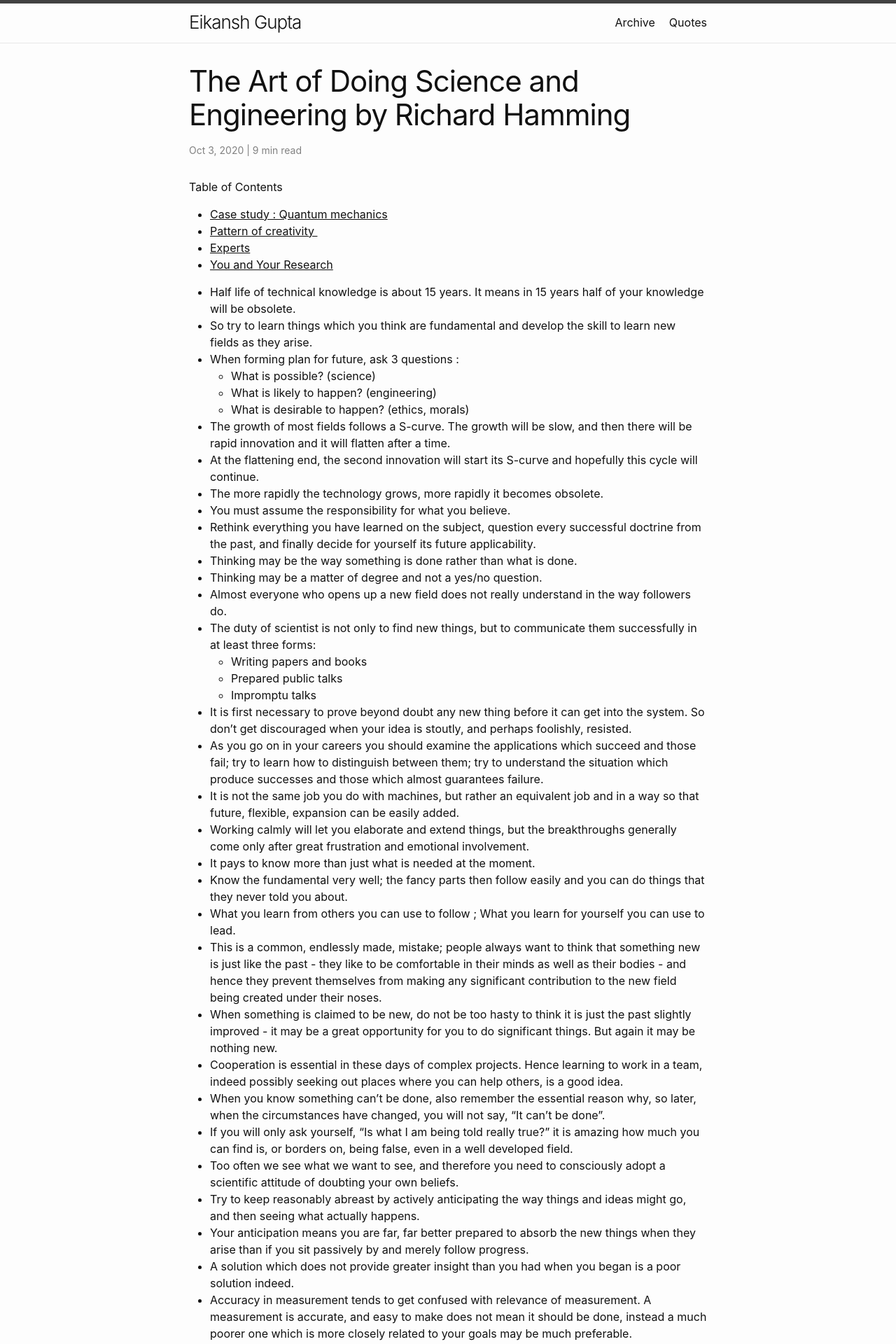
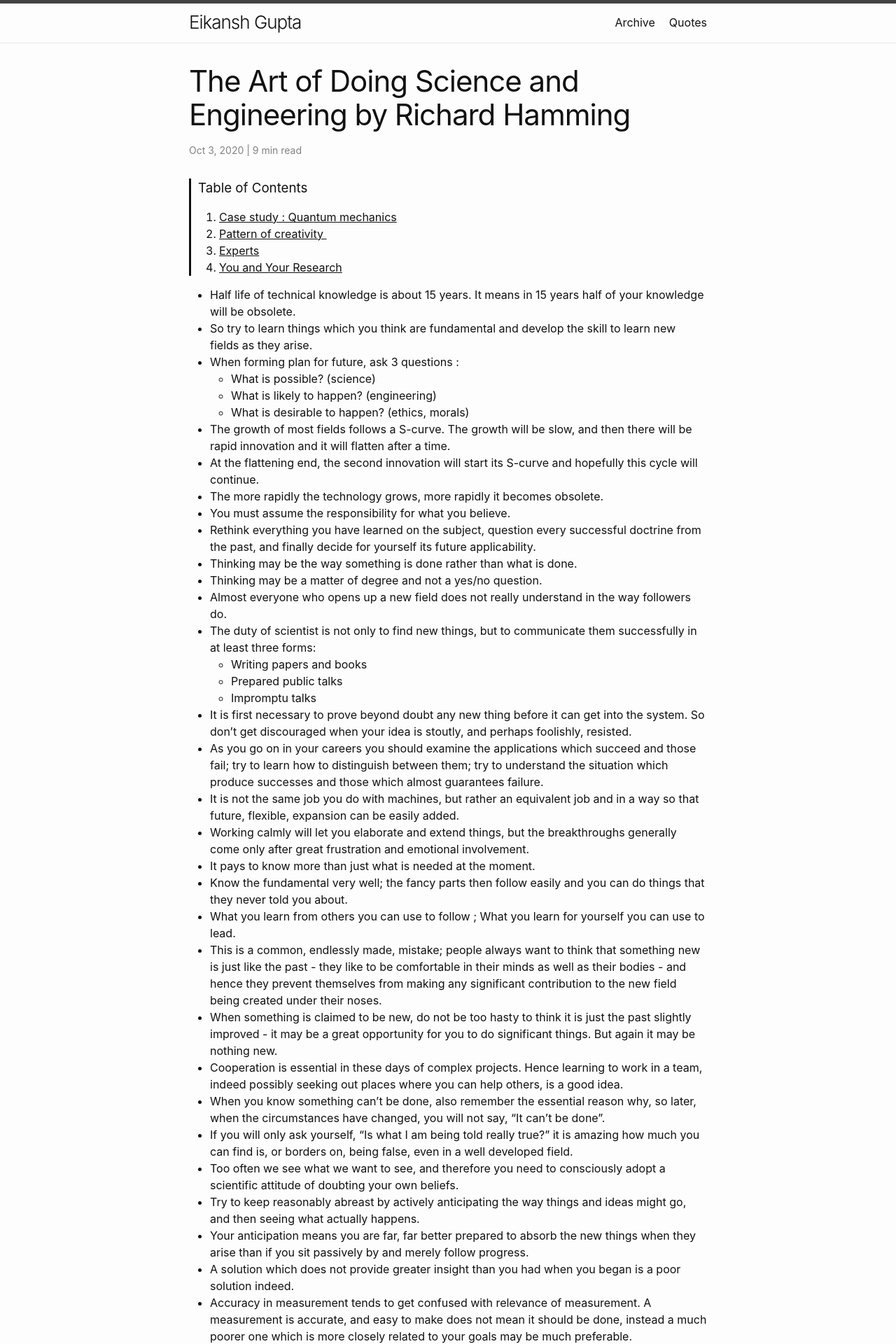
Before and after one commit to Eikansh/eikansh.github.io, a Jekyll site: the page built from _posts/2020-10-03-art-of-doing-science-and-engineering.md, in a window 1280 px wide. Shown: the top 1920 px of the page at 70% size. Built offline with Jekyll 4.4.1, drawn with Linux system fonts in a browser that asks for light colours; comment, search, counter and statistics services are not loaded.

Commit message:
TOC style change

```diff
--- a/_layouts/post.html
+++ b/_layouts/post.html
@@ -29,9 +29,9 @@ layout: default
 
   {%- if page.toc -%}
     <aside class="post-toc">
-      <h4>Table of Contents</h4>
+      <h3>Table of Contents</h3>
       <nav class="post-toc-navigation">
-        {% include toc.html html=content %}
+        {% include toc.html html=content ordered=true%}
       </nav>
     </aside>
   {%- endif -%}
--- a/_sass/minima/_layout.scss
+++ b/_sass/minima/_layout.scss
@@ -355,3 +355,11 @@
     width: calc(50% - (#{$spacing-unit} / 2));
   }
 }
+
+/**
+ * Table of contents
+ */
+.post-toc {
+  border-style: none none none solid;
+  padding-left: 10px;
+}
```
